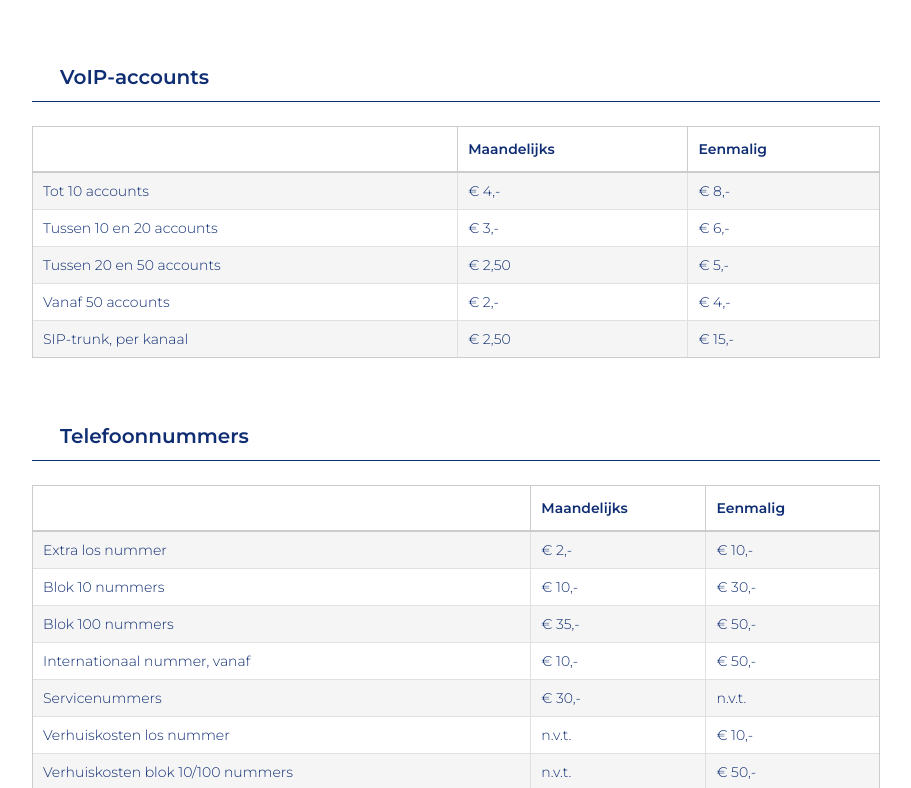
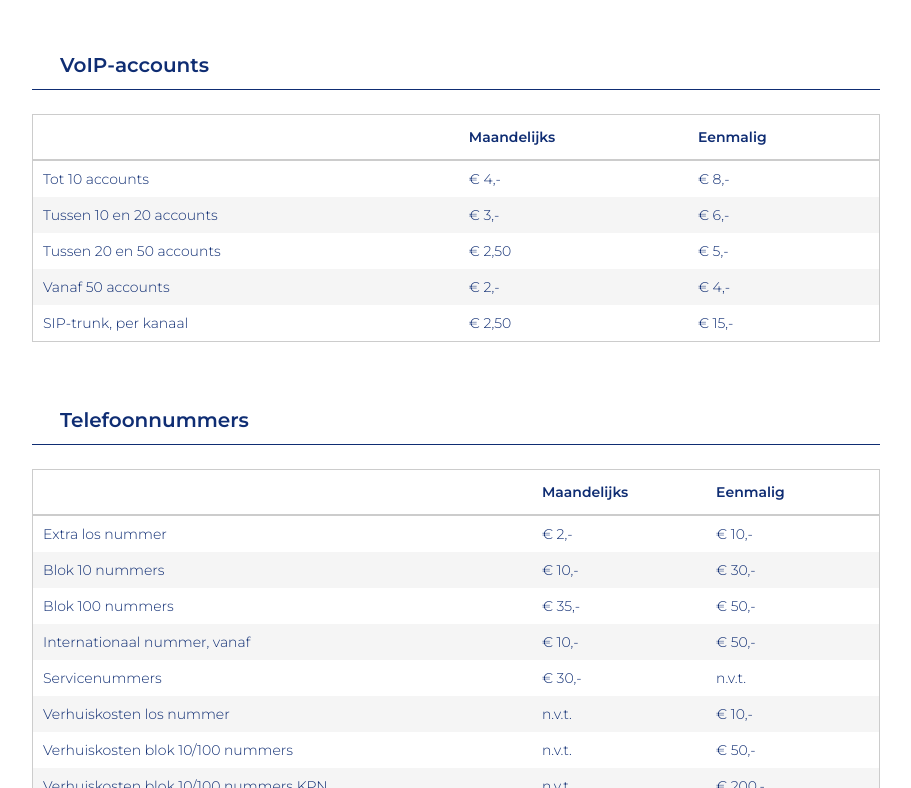
Before and after one commit to ammarriq/voyp, a SvelteKit app: page /tarieven in a window 1280 px wide. Shown: the part 2292-3080 px from the top of the page, without its empty margins (184-1095 px from the left). Built offline with nearby package versions, Linux system fonts and the light colour scheme.

Commit message:
refactor table

```diff
--- a/src/components/Table.svelte
+++ b/src/components/Table.svelte
@@ -1,42 +1,33 @@
 <script lang="ts">
-	let clazz = '';
+	let clazz = ''
+	export { clazz as class }
+	export let data: Array<Record<string, unknown>>
 
-	export { clazz as class };
-	export let tableData;
-
-	let dataTable: {
-		headers: Array<string>;
-		data: Array<{ item1: string; item2: string; item3: string }>;
-	} = tableData;
+	const keys = Object.keys(data[0])
 </script>
 
 <div class="flex border mt-6 border-[#ccc] overflow-x-auto {clazz}">
-	<table class="w-0 grow text-sm text-start divide-y divide-[#e0e0e0] whitespace-nowrap">
+	<table
+		class="w-0 grow text-sm text-start divide-y
+		divide-[#e0e0e0] whitespace-nowrap"
+	>
+		<thead>
 			<tr>
-			{#each dataTable.headers as item, i (i)}
-				<th
-					class="border-b-2 border-[#ccc] px-2.5 py-3 text-start"
-					class:even:border-r={dataTable.headers[1].length === 0}
-					class:even:border-x={dataTable.headers[1].length !== 0}
-				>
+				{#each keys as item, i (i)}
+					<th class="border-b-2 border-[#ccc] px-2.5 py-3 text-start">
 						{item}
 					</th>
 				{/each}
 			</tr>
-		{#each dataTable.data as item, i (i)}
+		</thead>
+		<tbody>
+			{#each data as row, i (i)}
 				<tr class="even:bg-[#f5f5f5] hover:bg-[#ebebeb]">
-				<td class="border-[#e0e0e0] px-2.5 py-2">{item.item1}</td>
-
-				<td
-					class="border-[#e0e0e0] px-2.5 py-2"
-					class:border-r={item.item2.length === 0}
-					class:border-x={item.item2.length !== 0}
-				>
-					{item.item2}
-				</td>
-
-				<td class="border-[#e0e0e0] px-2.5 py-2">{item.item3}</td>
+					{#each keys as key (key)}
+						<td class="border-[#e0e0e0] px-2.5 py-2">{row[key]}</td>
+					{/each}
 				</tr>
 			{/each}
+		</tbody>
 	</table>
 </div>
--- /dev/null
+++ b/src/lib/data/abonnementen.json
@@ -0,0 +1,27 @@
+[
+	{
+		"": "Voyp-abonnement (incl. account en nummer)",
+		"Maandelijks": "€ 12,-",
+		"Eenmalig": "€ 30,-"
+	},
+	{
+		"": "Antwoordservice (€ 2,28 per afgehandeld gesprek)",
+		"Maandelijks": "€ 15,-",
+		"Eenmalig": "€ 90,-"
+	},
+	{
+		"": "Licentie Counterpath Bria Desktop/Mac",
+		"Maandelijks": "€ 5,-",
+		"Eenmalig": "n.v.t."
+	},
+	{
+		"": "Voyp ADSL",
+		"Maandelijks": "€ 60,-",
+		"Eenmalig": "€ 100,-"
+	},
+	{
+		"": "Voyp Glasvezel",
+		"Maandelijks": "v.a. € 95,-",
+		"Eenmalig": "v.a. € 250,-"
+	}
+]
--- /dev/null
+++ b/src/lib/data/configuratie.json
@@ -0,0 +1,26 @@
+[
+	{
+		"": "Keuzemenu",
+		"Eenmalig": "€ 75,-"
+	},
+	{
+		"": "Wachtrij",
+		"Eenmalig": "€ 75,-"
+	},
+	{
+		"": "Toestelconfiguratie, per toestel",
+		"Eenmalig": "€ 25,-"
+	},
+	{
+		"": "Stemactrice inschakelen, inclusief 100 woorden",
+		"Eenmalig": "€ 120,-"
+	},
+	{
+		"": "Stemactrice, per 100 extra woorden",
+		"Eenmalig": "€ 40,-"
+	},
+	{
+		"": "Toeslag handmatige betaling/stornering",
+		"Eenmalig": "€ 2.50"
+	}
+]
--- /dev/null
+++ b/src/lib/data/gesprekskosten.json
@@ -0,0 +1,32 @@
+[
+	{
+		"": "Nederland",
+		"vast": "€ 0,022",
+		"mobiel": "€ 0,075"
+	},
+	{
+		"": "België",
+		"vast": "€ 0,026",
+		"mobiel": "€ 0,032"
+	},
+	{
+		"": "Verenigd Koninkrijk",
+		"vast": "€ 0,058",
+		"mobiel": "€ 0,058"
+	},
+	{
+		"": "Duitsland",
+		"vast": "€ 0,031",
+		"mobiel": "€ 0,084"
+	},
+	{
+		"": "Frankrijk",
+		"vast": "€ 0,026",
+		"mobiel": "€ 0,060"
+	},
+	{
+		"": "Verenigde Staten",
+		"vast": "€ 0,032",
+		"mobiel": "€ 0,032"
+	}
+]
--- /dev/null
+++ b/src/lib/data/ondersteuning.json
@@ -0,0 +1,14 @@
+[
+	{
+		"": "Conform algemene voorwaarden",
+		"Eenmalig": "gratis"
+	},
+	{
+		"": "Overige ondersteuning, per uur",
+		"Eenmalig": "€ 80,-"
+	},
+	{
+		"": "Voorrijkosten, per kilometer",
+		"Eenmalig": "€ 0,50"
+	}
+]
--- a/src/lib/data/tarieven.json
+++ /dev/null
@@ -1,255 +0,0 @@
-[
-  {
-  "headers": [
-    "",
-    "vast",
-    "mobiel"
-  ],
-  "data": [
-    {
-      "item1": "Nederland",
-      "item2": "€ 0,022",
-      "item3": "€ 0,075"
-    },
-    {
-      "item1": "België",
-      "item2": "€ 0,026",
-      "item3": "€ 0,032"
-    },
-    {
-      "item1": "Verenigd Koninkrijk",
-      "item2": "€ 0,058",
-      "item3": "€ 0,058"
-    },
-    {
-      "item1": "Duitsland",
-      "item2": "€ 0,031",
-      "item3": "€ 0,084"
-    },
-    {
-      "item1": "Frankrijk",
-      "item2": "€ 0,026",
-      "item3": "€ 0,060"
-    },
-    {
-      "item1": "Verenigde Staten",
-      "item2": "€ 0,032",
-      "item3": "€ 0,032"
-    }
-  ]
-},
- {
-  "headers": [
-    "",
-    "Maandelijks",
-    "Eenmalig"
-  ],
-  "data": [
-    {
-      "item1": "Voyp-abonnement (incl. account en nummer)",
-      "item2": "€ 12,-",
-      "item3": "€ 30,-"
-    },
-    {
-      "item1": "Antwoordservice (€ 2,28 per afgehandeld gesprek)",
-      "item2": "€ 15,-",
-      "item3": "€ 90,-"
-    },
-    {
-      "item1": "Licentie Counterpath Bria Desktop/Mac",
-      "item2": "€ 5,-",
-      "item3": "n.v.t."
-    },
-    {
-      "item1": "Voyp ADSL",
-      "item2": "€ 60,-",
-      "item3": "€ 100,-"
-    },
-    {
-      "item1": "Voyp Glasvezel",
-      "item2": "v.a. € 95,-",
-      "item3": "v.a. € 250,-"
-    }
-  ]
-},
- {
-  "headers": [
-    "",
-    "Maandelijks",
-    "Eenmalig"
-  ],
-  "data": [
-    {
-      "item1": "SIM-kaart, zonder data",
-      "item2": "€ 15,-",
-      "item3": "€ 50,-"
-    },
-    {
-      "item1": "Databundel, 2 GB",
-      "item2": "€ 10,-",
-      "item3": "n.v.t."
-    },
-    {
-      "item1": "Databundel, 6 GB",
-      "item2": "€ 15,-",
-      "item3": "n.v.t."
-    },
-    {
-      "item1": "Databundel, 10 GB",
-      "item2": "€ 22,50",
-      "item3": "n.v.t."
-    }
-  ]
-},
- {
-  "headers": [
-    "",
-    "Maandelijks",
-    "Eenmalig"
-  ],
-  "data": [
-    {
-      "item1": "Tot 10 accounts",
-      "item2": "€ 4,-",
-      "item3": "€ 8,-"
-    },
-    {
-      "item1": "Tussen 10 en 20 accounts",
-      "item2": "€ 3,-",
-      "item3": "€ 6,-"
-    },
-    {
-      "item1": "Tussen 20 en 50 accounts",
-      "item2": "€ 2,50",
-      "item3": "€ 5,-"
-    },
-    {
-      "item1": "Vanaf 50 accounts",
-      "item2": "€ 2,-",
-      "item3": "€ 4,-"
-    },
-    {
-      "item1": "SIP-trunk, per kanaal",
-      "item2": "€ 2,50",
-      "item3": "€ 15,-"
-    }
-  ]
-},
- {
-  "headers": [
-    " ",
-    "Maandelijks",
-    "Eenmalig"
-  ],
-  "data": [
-    {
-      "item1": "Extra los nummer",
-      "item2": "€ 2,-",
-      "item3": "€ 10,-"
-    },
-    {
-      "item1": "Blok 10 nummers",
-      "item2": "€ 10,-",
-      "item3": "€ 30,-"
-    },
-    {
-      "item1": "Blok 100 nummers",
-      "item2": "€ 35,-",
-      "item3": "€ 50,-"
-    },
-    {
-      "item1": "Internationaal nummer, vanaf",
-      "item2": "€ 10,-",
-      "item3": "€ 50,-"
-    },
-    {
-      "item1": "Servicenummers",
-      "item2": "€ 30,-",
-      "item3": "n.v.t."
-    },
-    {
-      "item1": "Verhuiskosten los nummer",
-      "item2": "n.v.t.",
-      "item3": "€ 10,-"
-    },
-    {
-      "item1": "Verhuiskosten blok 10/100 nummers",
-      "item2": "n.v.t.",
-      "item3": "€ 50,-"
-    },
-    {
-      "item1": "Verhuiskosten blok 10/100 nummers KPN",
-      "item2": "n.v.t.",
-      "item3": "€ 200,-"
-    },
-    {
-      "item1": "Verhuiskosten internationale nummers",
-      "item2": "n.v.t.",
-      "item3": "op aanvraag"
-    }
-  ]
-},
- {
-  "headers": [
-    "",
-    "",
-    "Eenmalig"
-  ],
-  "data": [
-    {
-      "item1": "Keuzemenu",
-      "item2": "",
-      "item3": "€ 75,-"
-    },
-    {
-      "item1": "Wachtrij",
-      "item2": "",
-      "item3": "€ 75,-"
-    },
-    {
-      "item1": "Toestelconfiguratie, per toestel",
-      "item2": "",
-      "item3": "€ 25,-"
-    },
-    {
-      "item1": "Stemactrice inschakelen, inclusief 100 woorden",
-      "item2": "",
-      "item3": "€ 120,-"
-    },
-    {
-      "item1": "Stemactrice, per 100 extra woorden",
-      "item2": "",
-      "item3": "€ 40,-"
-    },
-    {
-      "item1": "Toeslag handmatige betaling/stornering",
-      "item2": "",
-      "item3": "€ 2.50"
-    }
-  ]
-},
- {
-  "headers": [
-    "",
-    "",
-    "Eenmalig"
-  ],
-  "data": [
-    {
-      "item1": "Conform algemene voorwaarden",
-      "item2": "",
-      "item3": "gratis"
-    },
-    {
-      "item1": "Overige ondersteuning, per uur",
-      "item2": "",
-      "item3": "€ 80,-"
-    },
-    {
-      "item1": "Voorrijkosten, per kilometer",
-      "item2": "",
-      "item3": "€ 0,50"
-    }
-  ]
-}
-]
--- /dev/null
+++ b/src/lib/data/telefoonnummers.json
@@ -0,0 +1,47 @@
+[
+	{
+		"": "Extra los nummer",
+		"Maandelijks": "€ 2,-",
+		"Eenmalig": "€ 10,-"
+	},
+	{
+		"": "Blok 10 nummers",
+		"Maandelijks": "€ 10,-",
+		"Eenmalig": "€ 30,-"
+	},
+	{
+		"": "Blok 100 nummers",
+		"Maandelijks": "€ 35,-",
+		"Eenmalig": "€ 50,-"
+	},
+	{
+		"": "Internationaal nummer, vanaf",
+		"Maandelijks": "€ 10,-",
+		"Eenmalig": "€ 50,-"
+	},
+	{
+		"": "Servicenummers",
+		"Maandelijks": "€ 30,-",
+		"Eenmalig": "n.v.t."
+	},
+	{
+		"": "Verhuiskosten los nummer",
+		"Maandelijks": "n.v.t.",
+		"Eenmalig": "€ 10,-"
+	},
+	{
+		"": "Verhuiskosten blok 10/100 nummers",
+		"Maandelijks": "n.v.t.",
+		"Eenmalig": "€ 50,-"
+	},
+	{
+		"": "Verhuiskosten blok 10/100 nummers KPN",
+		"Maandelijks": "n.v.t.",
+		"Eenmalig": "€ 200,-"
+	},
+	{
+		"": "Verhuiskosten internationale nummers",
+		"Maandelijks": "n.v.t.",
+		"Eenmalig": "op aanvraag"
+	}
+]
--- /dev/null
+++ b/src/lib/data/voip-accounts.json
@@ -0,0 +1,27 @@
+[
+	{
+		"": "Tot 10 accounts",
+		"Maandelijks": "€ 4,-",
+		"Eenmalig": "€ 8,-"
+	},
+	{
+		"": "Tussen 10 en 20 accounts",
+		"Maandelijks": "€ 3,-",
+		"Eenmalig": "€ 6,-"
+	},
+	{
+		"": "Tussen 20 en 50 accounts",
+		"Maandelijks": "€ 2,50",
+		"Eenmalig": "€ 5,-"
+	},
+	{
+		"": "Vanaf 50 accounts",
+		"Maandelijks": "€ 2,-",
+		"Eenmalig": "€ 4,-"
+	},
+	{
+		"": "SIP-trunk, per kanaal",
+		"Maandelijks": "€ 2,50",
+		"Eenmalig": "€ 15,-"
+	}
+]
--- /dev/null
+++ b/src/lib/data/voyp-mobiel.json
@@ -0,0 +1,22 @@
+[
+	{
+		"": "SIM-kaart, zonder data",
+		"Maandelijks": "€ 15,-",
+		"Eenmalig": "€ 50,-"
+	},
+	{
+		"": "Databundel, 2 GB",
+		"Maandelijks": "€ 10,-",
+		"Eenmalig": "n.v.t."
+	},
+	{
+		"": "Databundel, 6 GB",
+		"Maandelijks": "€ 15,-",
+		"Eenmalig": "n.v.t."
+	},
+	{
+		"": "Databundel, 10 GB",
+		"Maandelijks": "€ 22,50",
+		"Eenmalig": "n.v.t."
+	}
+]
```
Also changed, not shown: src/routes/bestellen/+page.svelte (+9 -9 lines), src/routes/tarieven/+page.svelte (+29 -17 lines). Lines whose indentation alone changed are shown as unchanged.
